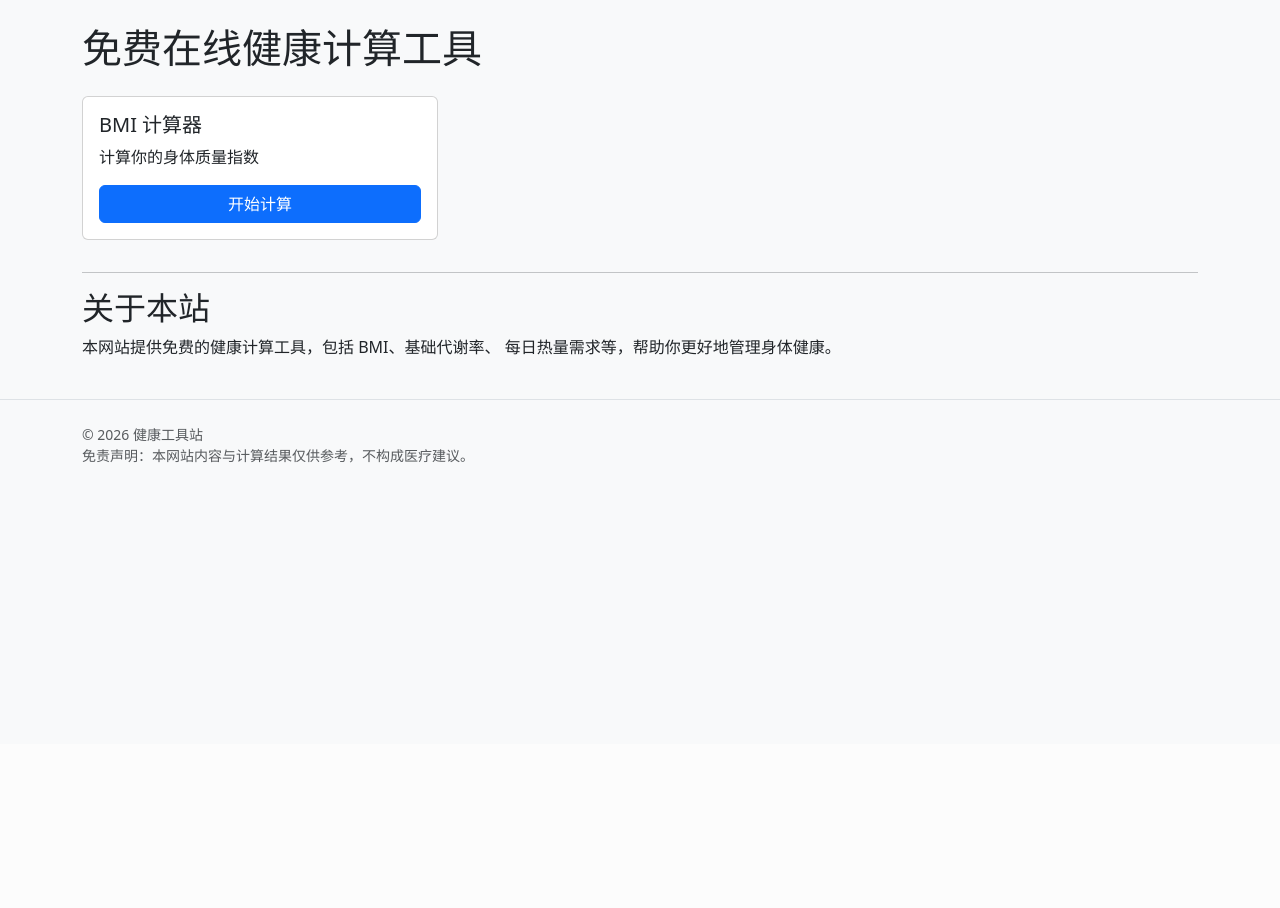
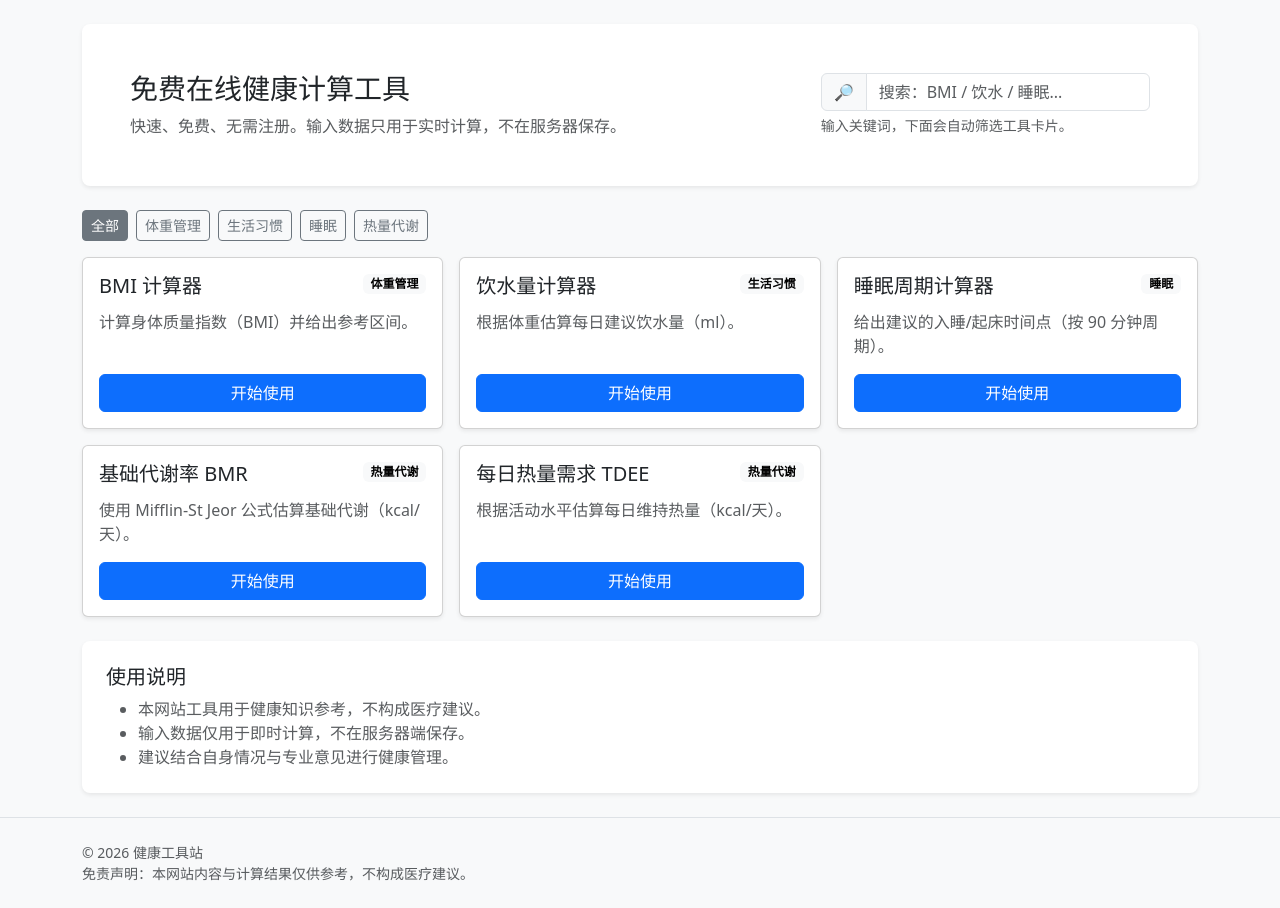
Before and after one commit to zhengxr566/health-tools-2026, a Flask app: page / in a window 1280 px wide. Shown: the part 56-964 px from the top of the page. Before the commit the page ends 519 px from the top, so only its background shows below. Run offline with Flask 3, Linux system fonts and the light colour scheme.

Commit message:
add water tool

```diff
--- a/app.py
+++ b/app.py
@@ -3,16 +3,48 @@ from flask import Flask, render_template, request
 app = Flask(__name__)
 
 TOOLS = [
-    {"name": "BMI 计算器", "desc": "计算身体质量指数（BMI）并给出参考区间。", "url": "/bmi"},
-    # 未来继续加：
-    # {"name": "饮水量计算器", "desc": "根据体重估算每日饮水建议。", "url": "/water"},
-    # {"name": "睡眠周期计算器", "desc": "给出建议的入睡/起床时间点。", "url": "/sleep"},
+    {
+        "name": "BMI 计算器",
+        "desc": "计算身体质量指数（BMI）并给出参考区间。",
+        "url": "/bmi",
+        "category": "体重管理",
+        "keywords": ["bmi", "体重", "身高", "肥胖", "减肥"],
+    },
+    {
+        "name": "饮水量计算器",
+        "desc": "根据体重估算每日建议饮水量（ml）。",
+        "url": "/water",
+        "category": "生活习惯",
+        "keywords": ["饮水", "喝水", "水量", "ml", "升"],
+    },
+    {
+        "name": "睡眠周期计算器",
+        "desc": "给出建议的入睡/起床时间点（按 90 分钟周期）。",
+        "url": "/sleep",
+        "category": "睡眠",
+        "keywords": ["睡眠", "起床", "入睡", "90分钟", "周期"],
+    },
+    {
+        "name": "基础代谢率 BMR",
+        "desc": "使用 Mifflin-St Jeor 公式估算基础代谢（kcal/天）。",
+        "url": "/bmr",
+        "category": "热量代谢",
+        "keywords": ["bmr", "基础代谢", "热量", "kcal"],
+    },
+    {
+        "name": "每日热量需求 TDEE",
+        "desc": "根据活动水平估算每日维持热量（kcal/天）。",
+        "url": "/calorie",
+        "category": "热量代谢",
+        "keywords": ["tdee", "热量需求", "活动水平", "kcal"],
+    },
 ]
 
 @app.get("/")
 def home():
     return render_template("index.html", tools=TOOLS)
 
+# 1) BMI
 @app.route("/bmi", methods=["GET", "POST"])
 def bmi_page():
     bmi = None
@@ -24,7 +56,7 @@ def bmi_page():
             height_cm = float(request.form["height_cm"])
             weight_kg = float(request.form["weight_kg"])
             if height_cm <= 0 or weight_kg <= 0:
-                raise ValueError("invalid")
+                raise ValueError
 
             h = height_cm / 100.0
             bmi = round(weight_kg / (h * h), 2)
@@ -42,6 +74,137 @@ def bmi_page():
 
     return render_template("bmi.html", bmi=bmi, category=category, error=error)
 
+# 2) 饮水量（简单：30~35 ml/kg）
+@app.route("/water", methods=["GET", "POST"])
+def water_page():
+    low = high = None
+    error = None
+
+    if request.method == "POST":
+        try:
+            weight_kg = float(request.form["weight_kg"])
+            if weight_kg <= 0:
+                raise ValueError
+            low = int(round(weight_kg * 30))
+            high = int(round(weight_kg * 35))
+        except Exception:
+            error = "请输入正确的体重数字（例如：60）"
+
+    return render_template("water.html", low=low, high=high, error=error)
+
+# 3) 睡眠周期（90 分钟/周期 + 入睡缓冲 15 分钟）
+@app.route("/sleep", methods=["GET", "POST"])
+def sleep_page():
+    # 输出若干个建议时间（字符串）
+    results = []
+    error = None
+
+    def parse_time(s: str):
+        # "HH:MM"
+        hh, mm = s.split(":")
+        hh = int(hh)
+        mm = int(mm)
+        if hh < 0 or hh > 23 or mm < 0 or mm > 59:
+            raise ValueError
+        return hh * 60 + mm
+
+    def fmt(total_min: int):
+        total_min %= (24 * 60)
+        hh = total_min // 60
+        mm = total_min % 60
+        return f"{hh:02d}:{mm:02d}"
+
+    if request.method == "POST":
+        mode = request.form.get("mode")  # "wake" or "sleep"
+        t = request.form.get("time_hhmm", "").strip()
+
+        try:
+            base = parse_time(t)
+            cycle = 90
+            buffer_fall_asleep = 15  # 入睡缓冲
+
+            # 建议给 4~6 个选项
+            if mode == "wake":
+                # 已知起床时间 -> 推算入睡时间
+                # 入睡时间 = 起床 - (N * 90) - 15
+                for n in range(6, 3, -1):  # 6,5,4
+                    sleep_time = base - n * cycle - buffer_fall_asleep
+                    results.append(f"建议 {n} 个周期：{fmt(sleep_time)} 入睡")
+            else:
+                # 已知入睡时间 -> 推算起床时间
+                # 起床时间 = 入睡 + 15 + (N * 90)
+                for n in range(4, 7):  # 4,5,6
+                    wake_time = base + buffer_fall_asleep + n * cycle
+                    results.append(f"建议 {n} 个周期：{fmt(wake_time)} 起床")
+        except Exception:
+            error = "请输入正确时间（例如：23:30）"
+
+    return render_template("sleep.html", results=results, error=error)
+
+# 4) BMR（Mifflin-St Jeor）
+@app.route("/bmr", methods=["GET", "POST"])
+def bmr_page():
+    bmr = None
+    error = None
+
+    if request.method == "POST":
+        try:
+            sex = request.form["sex"]  # "male" or "female"
+            age = int(request.form["age"])
+            height_cm = float(request.form["height_cm"])
+            weight_kg = float(request.form["weight_kg"])
+            if age <= 0 or height_cm <= 0 or weight_kg <= 0:
+                raise ValueError
+
+            # Mifflin-St Jeor
+            base = 10 * weight_kg + 6.25 * height_cm - 5 * age
+            if sex == "male":
+                bmr = int(round(base + 5))
+            else:
+                bmr = int(round(base - 161))
+        except Exception:
+            error = "请输入正确数值（例如：男/30岁/170cm/60kg）"
+
+    return render_template("bmr.html", bmr=bmr, error=error)
+
+# 5) 每日热量需求 TDEE（BMR * 活动系数）
+@app.route("/calorie", methods=["GET", "POST"])
+def calorie_page():
+    tdee = None
+    bmr = None
+    error = None
+
+    activity_levels = {
+        "1.2": "久坐（几乎不运动）",
+        "1.375": "轻度（每周 1-3 天）",
+        "1.55": "中度（每周 3-5 天）",
+        "1.725": "较高（每周 6-7 天）",
+        "1.9": "非常高（体力劳动/高强度训练）",
+    }
+
+    if request.method == "POST":
+        try:
+            sex = request.form["sex"]
+            age = int(request.form["age"])
+            height_cm = float(request.form["height_cm"])
+            weight_kg = float(request.form["weight_kg"])
+            factor = float(request.form["factor"])
+            if str(factor) not in activity_levels and f"{factor}" not in activity_levels:
+                # 允许 float 显示差异
+                pass
+
+            if age <= 0 or height_cm <= 0 or weight_kg <= 0:
+                raise ValueError
+
+            base = 10 * weight_kg + 6.25 * height_cm - 5 * age
+            bmr = (base + 5) if sex == "male" else (base - 161)
+            tdee = int(round(bmr * factor))
+            bmr = int(round(bmr))
+        except Exception:
+            error = "请输入正确数值与活动水平"
+
+    return render_template("calorie.html", tdee=tdee, bmr=bmr, error=error)
+
 @app.get("/about")
 def about():
     return render_template("about.html")
@@ -55,5 +218,4 @@ def contact():
     return render_template("contact.html")
 
 if __name__ == "__main__":
-    print("Starting Flask...")
-    app.run(host="127.0.0.1", port=5000, debug=True)
+    app.run(debug=True)
--- a/templates/index.html
+++ b/templates/index.html
@@ -2,23 +2,99 @@
 {% block title %}首页 - 健康工具站{% endblock %}
 
 {% block content %}
-<h1 class="mb-4">免费在线健康计算工具</h1>
 
-<div class="row">
-  <div class="col-md-4">
-    <div class="card p-3 mb-3">
-      <h5>BMI 计算器</h5>
-      <p>计算你的身体质量指数</p>
-      <a href="/bmi" class="btn btn-primary">开始计算</a>
+<!-- Hero -->
+<div class="bg-white rounded-3 shadow-sm p-4 p-md-5 mb-4">
+  <div class="row align-items-center g-3">
+    <div class="col-md-8">
+      <h1 class="h3 mb-2">免费在线健康计算工具</h1>
+      <p class="text-muted mb-0">
+        快速、免费、无需注册。输入数据只用于实时计算，不在服务器保存。
+      </p>
+    </div>
+    <div class="col-md-4">
+      <div class="input-group">
+        <span class="input-group-text">🔎</span>
+        <input id="toolSearch" type="text" class="form-control" placeholder="搜索：BMI / 饮水 / 睡眠...">
+      </div>
+      <div class="form-text">输入关键词，下面会自动筛选工具卡片。</div>
     </div>
   </div>
 </div>
 
-<hr>
+<!-- Quick categories -->
+<div class="d-flex flex-wrap gap-2 mb-3">
+  <button class="btn btn-outline-secondary btn-sm active" data-filter="all">全部</button>
+  {% set cats = tools | map(attribute='category') | list %}
+  {% for c in cats | unique %}
+    <button class="btn btn-outline-secondary btn-sm" data-filter="{{ c }}">{{ c }}</button>
+  {% endfor %}
+</div>
 
-<h2>关于本站</h2>
-<p>
-本网站提供免费的健康计算工具，包括 BMI、基础代谢率、
-每日热量需求等，帮助你更好地管理身体健康。
-</p>
+<!-- Tools grid -->
+<div class="row g-3" id="toolGrid">
+  {% for t in tools %}
+    <div class="col-12 col-md-6 col-lg-4 tool-card"
+         data-name="{{ t.name|lower }}"
+         data-desc="{{ t.desc|lower }}"
+         data-cat="{{ t.category }}"
+         data-kw="{{ (t.keywords or []) | join(' ') | lower }}">
+      <div class="card h-100 shadow-sm">
+        <div class="card-body d-flex flex-column">
+          <div class="d-flex align-items-start justify-content-between">
+            <h2 class="h5 mb-1">{{ t.name }}</h2>
+            <span class="badge text-bg-light">{{ t.category }}</span>
+          </div>
+          <p class="text-muted mt-2 mb-3">{{ t.desc }}</p>
+          <div class="mt-auto">
+            <a class="btn btn-primary w-100" href="{{ t.url }}">开始使用</a>
+          </div>
+        </div>
+      </div>
+    </div>
+  {% endfor %}
+</div>
+
+<!-- SEO / trust block -->
+<div class="bg-white rounded-3 shadow-sm p-4 mt-4">
+  <h2 class="h5">使用说明</h2>
+  <ul class="text-muted mb-0">
+    <li>本网站工具用于健康知识参考，不构成医疗建议。</li>
+    <li>输入数据仅用于即时计算，不在服务器端保存。</li>
+    <li>建议结合自身情况与专业意见进行健康管理。</li>
+  </ul>
+</div>
+
+<script>
+(function(){
+  const search = document.getElementById("toolSearch");
+  const cards = Array.from(document.querySelectorAll(".tool-card"));
+  const filterButtons = Array.from(document.querySelectorAll("[data-filter]"));
+
+  let activeCat = "all";
+
+  function applyFilter() {
+    const q = (search.value || "").trim().toLowerCase();
+    cards.forEach(card => {
+      const cat = card.dataset.cat;
+      const hay = (card.dataset.name + " " + card.dataset.desc + " " + card.dataset.kw);
+      const matchCat = (activeCat === "all") || (cat === activeCat);
+      const matchQ = (!q) || hay.includes(q);
+      card.style.display = (matchCat && matchQ) ? "" : "none";
+    });
+  }
+
+  filterButtons.forEach(btn => {
+    btn.addEventListener("click", () => {
+      filterButtons.forEach(b => b.classList.remove("active"));
+      btn.classList.add("active");
+      activeCat = btn.dataset.filter;
+      applyFilter();
+    });
+  });
+
+  search.addEventListener("input", applyFilter);
+})();
+</script>
+
 {% endblock %}
```
Also changed, not shown: templates/bmr.html (added, +52 -0 lines), templates/calorie.html (added, +69 -0 lines), templates/sleep.html (added, +49 -0 lines), templates/water.html (added, +38 -0 lines).
